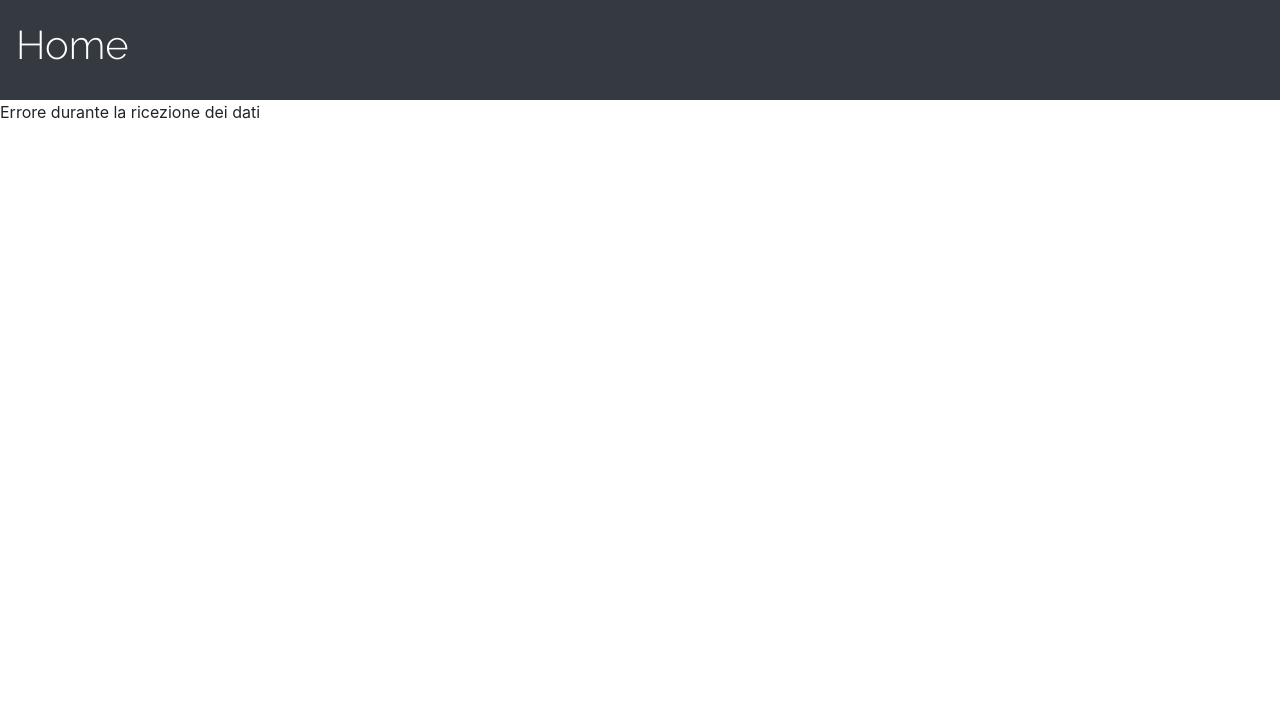
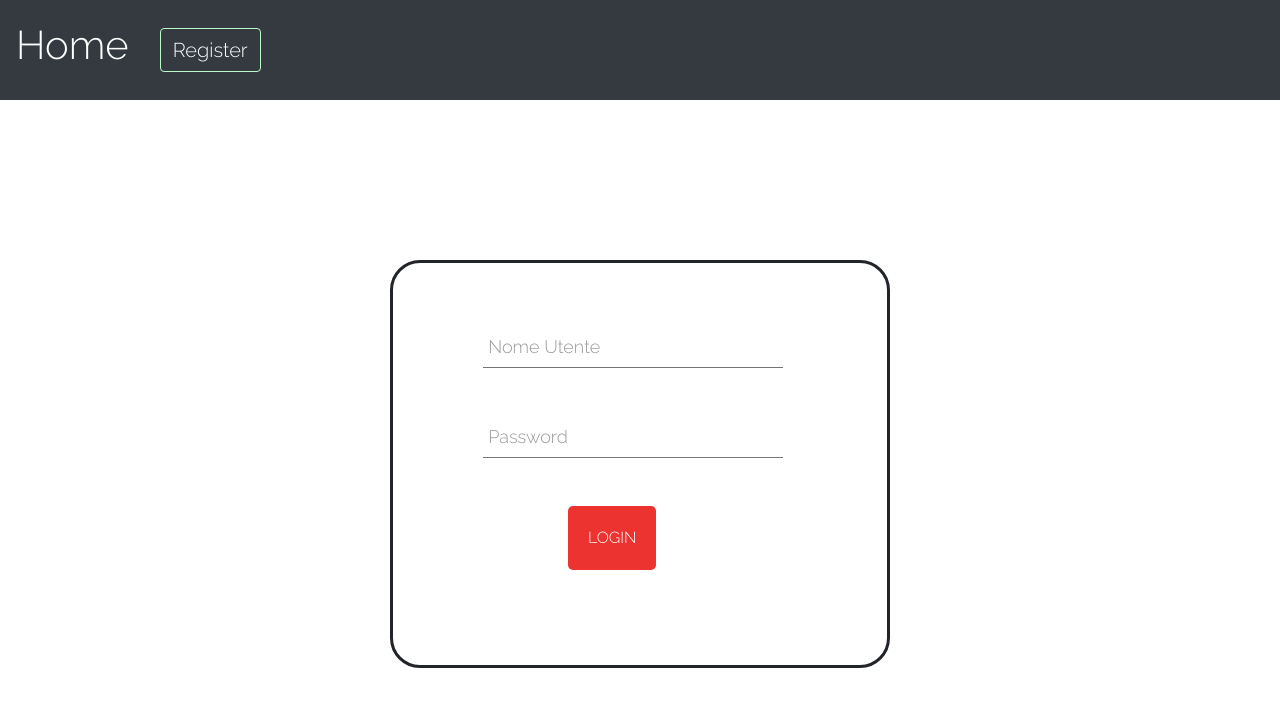
Before and after one commit to FilippoMartino/accesso_utentidb_puppo, a PHP site: page /validate.php/login.php in a window 1280 px wide. Shown: the top 707 px of the page. Run offline with PHP 8.4, Linux system fonts and the light colour scheme.

Commit message:
Aggiornamento

```diff
--- a/index.php
+++ b/index.php
@@ -29,7 +29,7 @@
 		  <div class="collapse navbar-collapse" id="navbarNavDropdown">
 		    <ul class="navbar-nav">
 			    <li class="nav-item">
-			   		<button onclick="window.location.href='sign_in.php'" class="login my_menu-button btn btn-outline-success" type="button">
+			   		<button onclick="window.location.href='login.php'" class="login my_menu-button btn btn-outline-success" type="button">
 			   			Login
 			   		</button>
 			    </li>
--- /dev/null
+++ b/login.php
@@ -0,0 +1,117 @@
+<!DOCTYPE html>
+<html>
+	<head>
+		<title>Esercizio accessi a database</title>
+
+		<!-- Link al mio foglio di stile -->
+		<link rel="stylesheet" href="my_personal_css.css">
+
+		<!-- Link alle cdn di bootstrap css, js e jquery-->
+
+		<link rel="stylesheet" href="https://stackpath.bootstrapcdn.com/bootstrap/4.3.1/css/bootstrap.min.css" integrity="sha384-ggOyR0iXCbMQv3Xipma34MD+dH/1fQ784/j6cY/iJTQUOhcWr7x9JvoRxT2MZw1T" crossorigin="anonymous">
+
+		<link href="https://fonts.googleapis.com/css?family=Dosis:300|Raleway:300" rel="stylesheet">
+
+		<script src="https://code.jquery.com/jquery-3.3.1.slim.min.js" integrity="sha384-q8i/X+965DzO0rT7abK41JStQIAqVgRVzpbzo5smXKp4YfRvH+8abtTE1Pi6jizo" crossorigin="anonymous"></script>
+		<script src="https://cdnjs.cloudflare.com/ajax/libs/popper.js/1.14.7/umd/popper.min.js" integrity="sha384-UO2eT0CpHqdSJQ6hJty5KVphtPhzWj9WO1clHTMGa3JDZwrnQq4sF86dIHNDz0W1" crossorigin="anonymous"></script>
+		<script src="https://stackpath.bootstrapcdn.com/bootstrap/4.3.1/js/bootstrap.min.js" integrity="sha384-JjSmVgyd0p3pXB1rRibZUAYoIIy6OrQ6VrjIEaFf/nJGzIxFDsf4x0xIM+B07jRM" crossorigin="anonymous"></script>
+
+	</head>
+	<body>
+
+		<!--	script con tutto l'occorrente per effettuare i controlli sui dati inseriti dall'utente nel form  -->
+		<script type="text/javascript">
+
+					function check_form() {
+
+						var username = login_form.username.value;
+						var email = login_form.password.value;
+						var is_ok = true;
+
+						//Controllo nome utente
+
+						if ((username == "") || (username == "undefined")) {
+							alert("Compilare questo campo");
+							registration_form.username.focus();
+							is_ok = false;
+						}
+
+						if (username.lenght > 50) {
+							alert("Il nome  è troppo lungo");
+							registration_form.username.focus();
+							is_ok = false;
+						}
+
+						if (is_ok){
+							document.login_form.action = "validate_login.php";
+							document.login_form.submit();
+						}
+
+					}
+
+			</script>
+
+		<?php if(!isset( $_SESSION['user_id'])): ?>
+
+  	<nav class="navbar my_navbar sticky-top  navbar-expand-lg navbar-dark bg-dark">
+		  <a class="navbar-brand site_title" href="index.php">Home</a>
+				<button class="navbar-toggler" type="button" data-toggle="collapse" data-target="#navbarNavDropdown" aria-controls="navbarNavDropdown" aria-expanded="false" aria-label="Toggle navigation">
+		  		<span class="navbar-toggler-icon"></span>
+		  	</button>
+		  <div class="collapse navbar-collapse" id="navbarNavDropdown">
+		    <ul class="navbar-nav">
+			    <li class="nav-item">
+			   		<button onclick="window.location.href='register.php'" class="login my_menu-button btn btn-outline-success" type="button">
+			   			Register
+			   		</button>
+			    </li>
+			   </ul>
+			</div>
+		</nav>
+		<div class="container">
+	    <div class="my_container">
+	      <form  name="login_form" method="post">
+	        <div class="group">
+	          <input type="text" id="username" name="username" required>
+	            <span class="highlight"></span>
+	            <span class="bar"></span>
+	            <label>Nome Utente</label>
+	        </div>
+	        <div class="group">
+	          <input type="password" id="password" name="password" required>
+	            <span class="highlight"></span>
+	            <span class="bar"></span>
+	            <label>Password</label>
+	        <div class="group">
+	          <button class="my_generic_button" onclick="check_form()" name="login_button">Login</button>
+	        </div>
+	      </form>
+	    </div>
+	  </div>
+
+
+	<?php else: ?>
+
+			<nav class="navbar my_navbar sticky-top  navbar-expand-lg navbar-dark bg-dark">
+			  <a class="navbar-brand site_title" href="index.php">Home</a>
+					<button class="navbar-toggler" type="button" data-toggle="collapse" data-target="#navbarNavDropdown" aria-controls="navbarNavDropdown" aria-expanded="false" aria-label="Toggle navigation">
+			  		<span class="navbar-toggler-icon"></span>
+			  	</button>
+			  <div class="collapse navbar-collapse" id="navbarNavDropdown">
+			    <ul class="navbar-nav">
+				    <li class="nav-item">
+				   		<button onclick="window.location.href='logout.php'" class="login my_menu-button btn btn-outline-success" type="button">
+				   			Logout
+				   		</button>
+				    </li>
+				   </ul>
+				</div>
+			</nav>
+
+			<h1 class="homepage_user_message">Sei già loggato come:<br></h1>
+			<?php echo "<h1 class=\"homepage_user_message\">" . $_SESSION['user_id'] . "</h1>"; ?>
+
+	<?php endif; ?>
+
+	</body>
+</html>
--- a/my_personal_css.css
+++ b/my_personal_css.css
@@ -61,6 +61,27 @@
 	padding-top: 100px;
 	font-size: 100px!important;
 	font-family: 'Dosis', sans-serif;
+}
+
+.my_generic_button {
+	color: #fff !important;
+	text-transform: uppercase;
+	background: #ed3330;
+	padding: 20px;
+	border-radius: 5px;
+	display: inline-block;
+	border: none;
+	margin-top: 3em;
+	margin-left: 5.3em;
+}
+
+.my_generic_button:hover {
+	background: #434343;
+	letter-spacing: 1px;
+	-webkit-box-shadow: 0px 5px 40px -10px rgba(0,0,0,0.57);
+	-moz-box-shadow: 0px 5px 40px -10px rgba(0,0,0,0.57);
+	box-shadow: 5px 40px -10px rgba(0,0,0,0.57);
+	transition: all 0.4s ease 0s;
 }
 
 /*=====================================Inizio form registrazione====================================*/
--- a/validate.php
+++ b/validate.php
@@ -99,26 +99,38 @@
 	        }
 
 					$is_ok = false;
+
 	    }
 
 		}
 
-?>
 
-      <nav class="navbar my_navbar sticky-top  navbar-expand-lg navbar-dark bg-dark">
-  		  <a class="navbar-brand site_title" href="index.php">Home</a>
-  		</nav>
+
+		?>
+
+				<nav class="navbar my_navbar sticky-top  navbar-expand-lg navbar-dark bg-dark">
+				  <a class="navbar-brand site_title" href="index.php">Home</a>
+						<button class="navbar-toggler" type="button" data-toggle="collapse" data-target="#navbarNavDropdown" aria-controls="navbarNavDropdown" aria-expanded="false" aria-label="Toggle navigation">
+				  		<span class="navbar-toggler-icon"></span>
+				  	</button>
+				  <div class="collapse navbar-collapse" id="navbarNavDropdown">
+				    <ul class="navbar-nav">
+						</ul>
+					</div>
+				</nav>
 
 			<?php
 
-					if ($is_ok){
-						echo $message . $user;
-					}else{
-						echo $message;
-					}
+			$username = $_SESSION['user_id'];
+
+				if ($is_ok)
+					echo "<h1 class=\"homepage_user_message\">$message  $username</h1>";
+				else
+					echo "<h1 class=\"homepage_user_message\">$message</h1>";
+
+			?>
 
 
-			 ?>
 
 
 	</body>
```
Also changed, not shown: register.php (+5 -4 lines), validate_login.php (added, +126 -0 lines), README.md.
